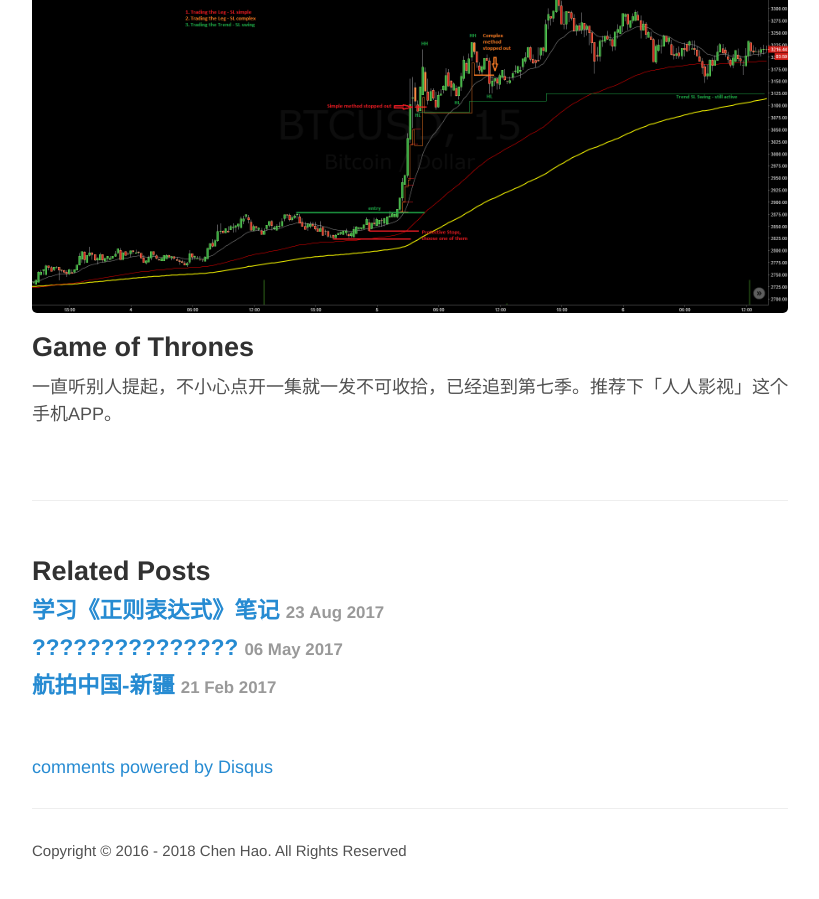
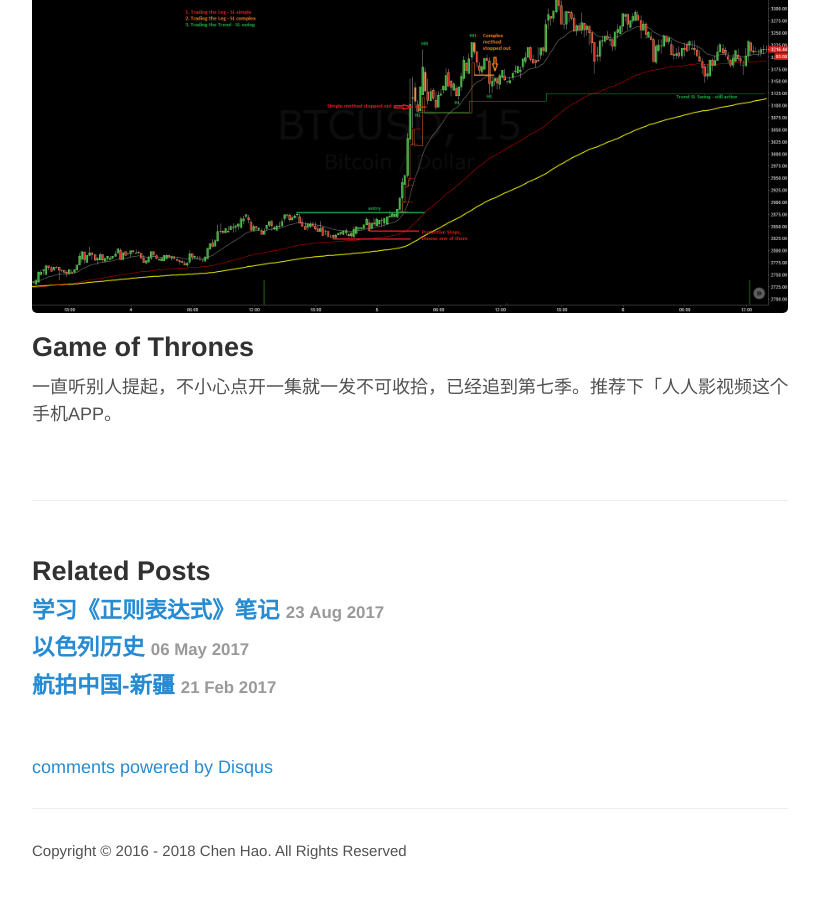
Before and after one commit to haoeric/haoeric.github.io, a Jekyll site: the page built from _posts/Trivia/2018-01-19-monthly-summary.md, in a window 1280 px wide and 900 px high, scrolled down 3349 px. Shown: the whole window, without its empty margins (230-1049 px from the left). Built offline with Jekyll 4.4.1, drawn with Linux system fonts in a browser that asks for light colours; comment, search, counter and statistics services are not loaded.

Commit message:
update encoding, again

```diff
--- a/_posts/Trivia/2018-01-19-monthly-summary.md
+++ b/_posts/Trivia/2018-01-19-monthly-summary.md
@@ -66,4 +66,4 @@ Principles: Life and Work」也就对这一现象不会惊讶了。所以知识
 
 ## Game of Thrones
 
-一直听别人提起，不小心点开一集就一发不可收拾，已经追到第七季。推荐下「人人影视」这个手机APP。
+一直听别人提起，不小心点开一集就一发不可收拾，已经追到第七季。推荐下「人人影视频这个手机APP。
```
Also changed, not shown: _posts/History/2017-05-06-Isarel-history.md (+4 -4 lines).
